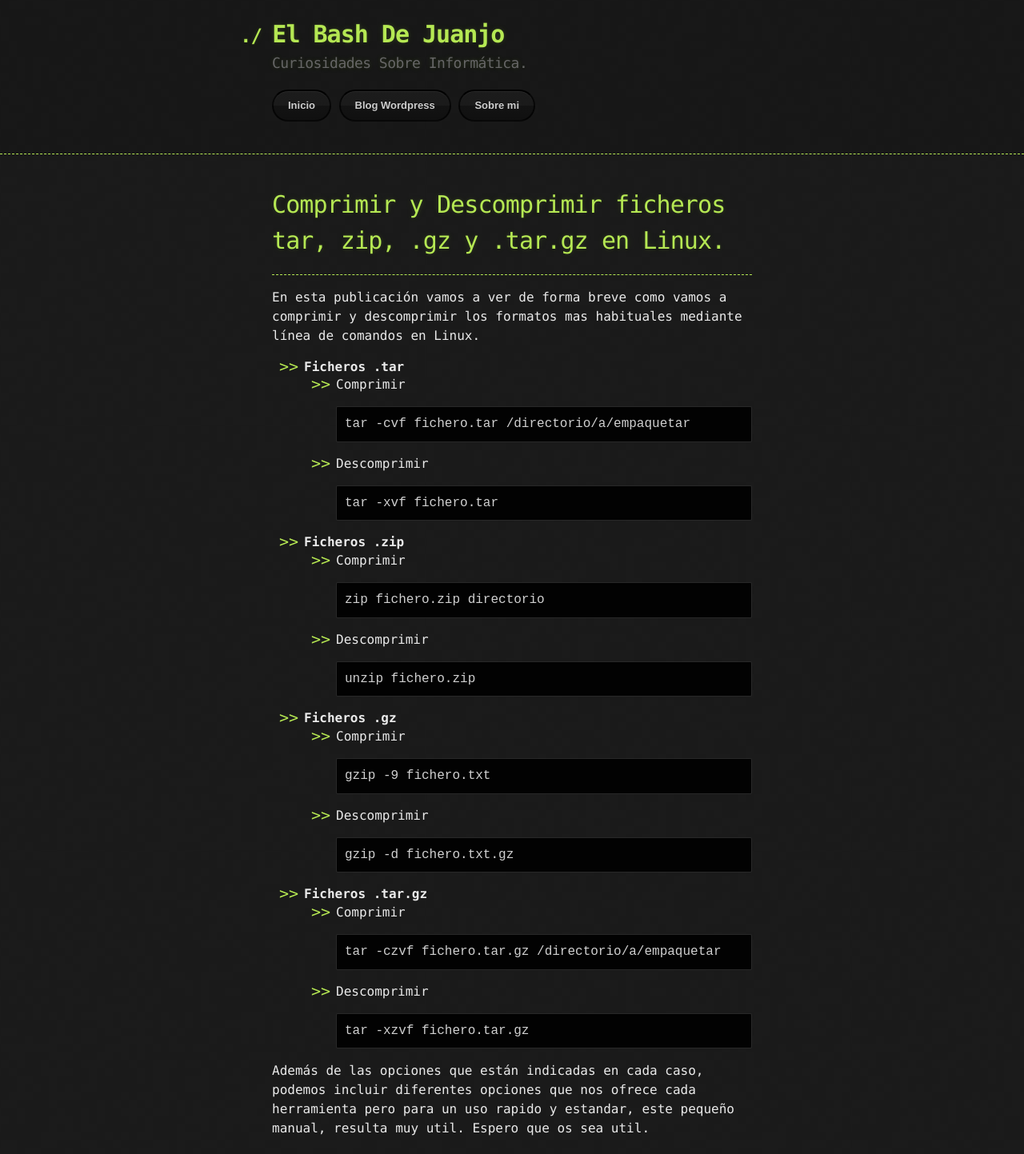
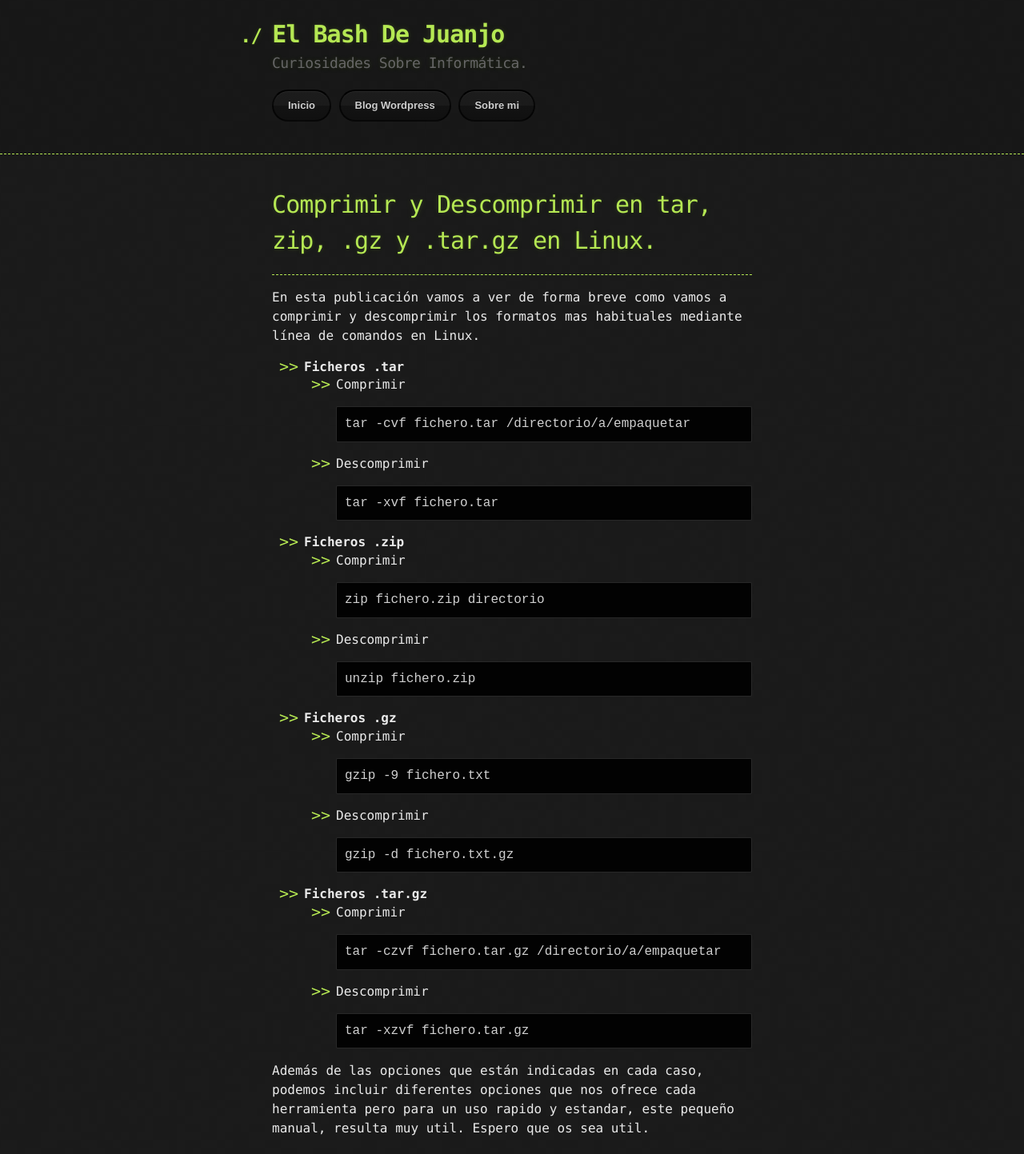
Before and after one commit to juanjoselopezroldan/juanjoselopezroldan.github.io, a Jekyll site: the page built from contenido/tar.md, in a window 1280 px wide. Shown: the whole page at 80% size. Built offline with Jekyll 4.4.1, drawn with Linux system fonts in a browser that asks for light colours; our own code applies the rules of GitHub Pages for plain Markdown files.

Commit message:
Update tar.md

```diff
--- a/contenido/tar.md
+++ b/contenido/tar.md
@@ -2,7 +2,7 @@
 layout: default
 ---
 
-# [](#header-1)Comprimir y Descomprimir ficheros tar, zip, .gz y .tar.gz en Linux.
+# [](#header-1)Comprimir y Descomprimir en tar, zip, .gz y .tar.gz en Linux.
 ***
 
 En esta publicación vamos a ver de forma breve como vamos a comprimir y descomprimir los formatos mas habituales mediante línea de comandos en Linux.
```
